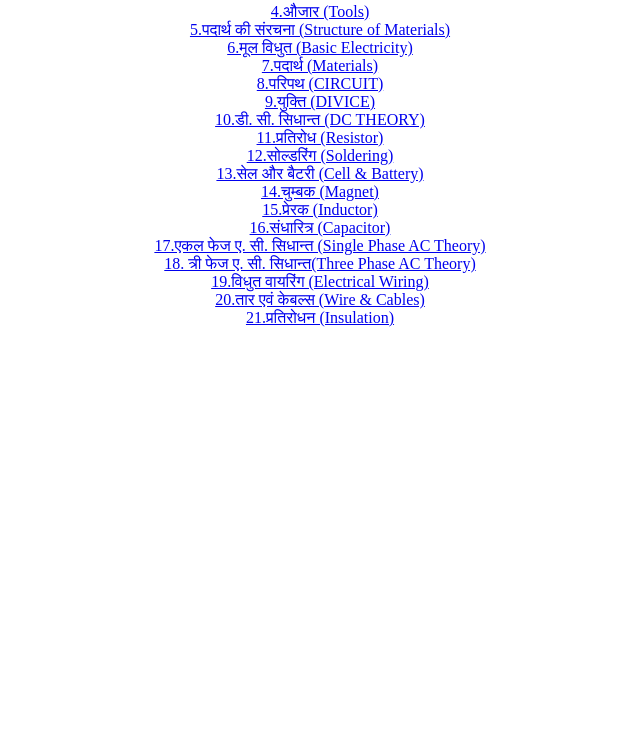
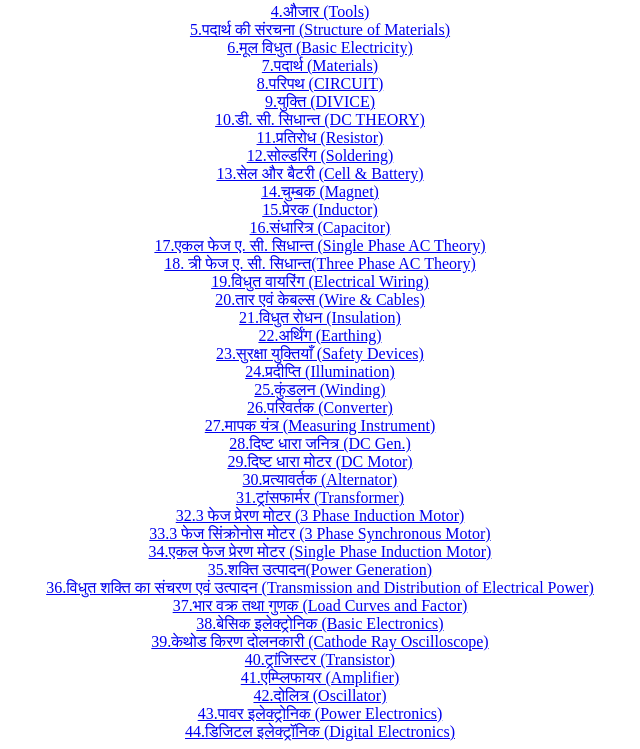
Before and after one commit to itiquiz/sudarshanbook, a plain HTML site: page index.html in a window 1280 px wide. Shown: the part 77-826 px from the top of the page, without its empty margins (320-960 px from the left). Before the commit the page ends 800 px from the top, so only its background shows below. Drawn offline with Linux system fonts and the light colour scheme.

Commit message:
Update index.html

```diff
--- a/index.html
+++ b/index.html
@@ -13,7 +13,7 @@ h1 {text-align: center;}
 
 
 
-	   <h1>*****सुदर्शन *****</h1>
+	 <h1>*****सुदर्शन *****</h1>
 <center><a href="sudarshan/4">4.औजार (Tools)</a></center>
 <center><a href="sudarshan/5">5.पदार्थ की संरचना (Structure of Materials)</a></center>
 	 <center><a href="sudarshan/6"> 6.मूल विधुत (Basic Electricity)</a></center>
@@ -31,5 +31,29 @@ h1 {text-align: center;}
 	 <center><a href="sudarshan/18">18. त्री फेज ए. सी. सिधान्त(Three Phase AC Theory)</a></center>
 	 <center><a href="sudarshan/19">19.विधुत वायरिंग (Electrical Wiring)</a></center>
 	 <center><a href="sudarshan/20">20.तार एवं केबल्स (Wire & Cables)</a></center>
-	 <center><a href="sudarshan/21">21.प्रतिरोधन (Insulation)</a></center>
+	 <center><a href="sudarshan/21">21.विधुत रोधन (Insulation)</a></center>
+	  <center><a href="sudarshan/22">22.अर्थिंग (Earthing)</a></center>
+	    <center><a href="sudarshan/23">23.सुरक्षा युक्तियाँ  (Safety Devices)</a></center>
+		 <center><a href="sudarshan/24">24.प्रदीप्ति  (Illumination)</a></center>
+		  <center><a href="sudarshan/25">25.कुंडलन  (Winding)</a></center>
+		     <center><a href="sudarshan/26">26.परिवर्तक  (Converter)</a></center>
+		   <center><a href="sudarshan/27">27.मापक यंत्र  (Measuring Instrument)</a></center>
+		    <center><a href="sudarshan/28">28.दिष्ट धारा जनित्र  (DC Gen.)</a></center>
+			<center><a href="sudarshan/29">29.दिष्ट धारा मोटर  (DC Motor)</a></center>
+			<center><a href="sudarshan/30">30.प्रत्यावर्तक (Alternator)</a></center>
+			<center><a href="sudarshan/31">31.ट्रांसफार्मर (Transformer)</a></center>
+			<center><a href="sudarshan/32">32.3 फेज प्रेरण मोटर (3 Phase Induction Motor)</a></center>
+			<center><a href="sudarshan/33">33.3 फेज सिंक्रोनोस मोटर  (3 Phase Synchronous Motor)</a></center>
+			<center><a href="sudarshan/34">34.एकल फेज प्रेरण मोटर (Single Phase Induction Motor)</a></center>
+			<center><a href="sudarshan/35">35.शक्ति उत्पादन(Power Generation)</a></center>
+			<center><a href="sudarshan/36">36.विधुत शक्ति का संचरण एवं उत्पादन (Transmission and Distribution of Electrical Power)</a></center>
+			<center><a href="sudarshan/37">37.भार वक्र तथा गुणक (Load Curves and Factor)</a></center>
+			<center><a href="sudarshan/38">38.बेसिक इलेक्ट्रोनिक (Basic Electronics)</a></center>
+			<center><a href="sudarshan/39">39.केथोड किरण दोलनकारी (Cathode Ray Oscilloscope)</a></center>
+			<center><a href="sudarshan/40">40.ट्रांजिस्टर (Transistor)</a></center>
+			<center><a href="sudarshan/41">41.एम्प्लिफायर (Amplifier)</a></center>
+			<center><a href="sudarshan/42">42.दोलित्र (Oscillator)</a></center>
+			<center><a href="sudarshan/43">43.पावर इलेक्ट्रोनिक (Power Electronics)</a></center>
+			<center><a href="sudarshan/44">44.डिजिटल इलेक्ट्रॉनिक (Digital Electronics)</a></center>
+
  </body>
```
